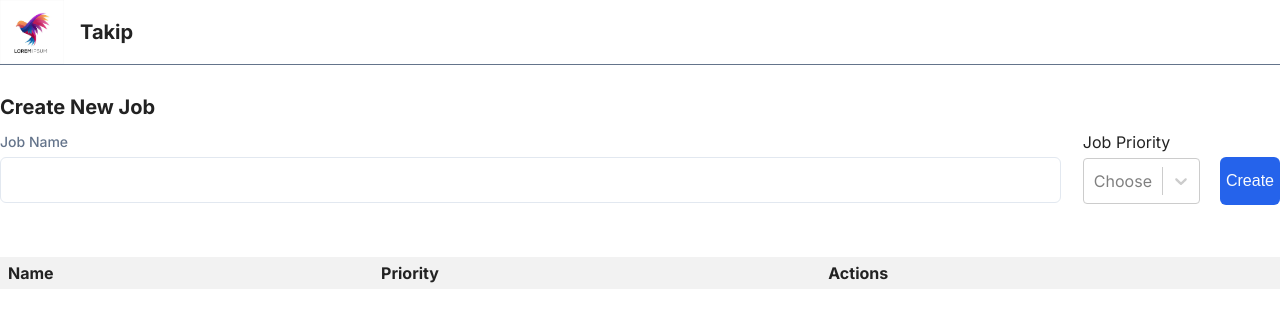
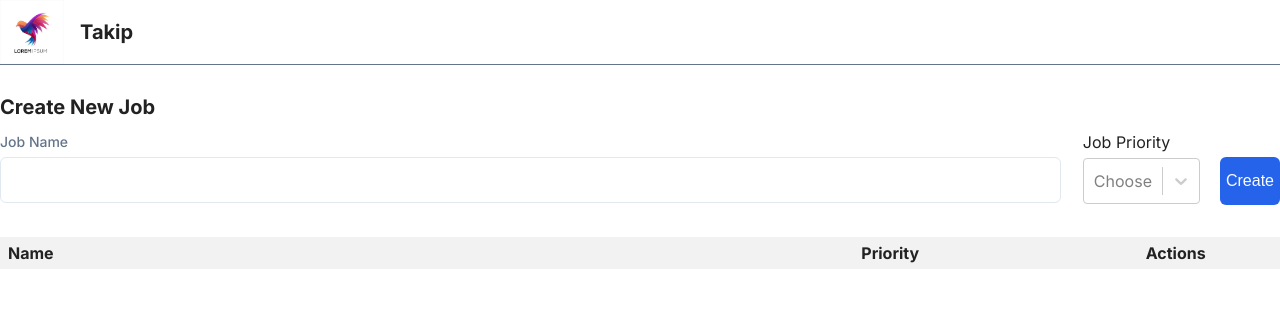
Before and after one commit to k-cicek/is-takip-project, a Next.js app: page / in a window 1280 px wide. Shown: the top 328 px of the page. Built offline with nearby package versions, Linux system fonts and the light colour scheme.

Commit message:
Updated priority colors

```diff
--- a/src/components/JobList/jobList.tsx
+++ b/src/components/JobList/jobList.tsx
@@ -1,5 +1,11 @@
 import React, { useContext } from 'react';
 import { AppContext } from '@/contexts/AppContext';
+
+const priorityColors = {
+    "Urgent": "#c82333",
+    "Regular": "#dfa800",
+    "Trivial": "#0168d9"
+};
 
 function JobList() {
     const ctx = useContext(AppContext);
@@ -28,7 +34,9 @@ function JobList() {
                     {sortedJobs.map((job) => (
                         <tr className={job.priority.toLowerCase()} key={job.name}>
                             <td>{job.name}</td>
-                            <td>{job.priority}</td>
+                            <td>
+                                <button className={job.priority.toLowerCase()}>{job.priority}</button>
+                            </td>
                             <td>
                                 <button onClick={() => handleDelete(job.name)}>Delete</button>
                             </td>
--- a/src/styles/joblist.module.scss
+++ b/src/styles/joblist.module.scss
@@ -1,15 +1,18 @@
 .table-wrapper {
   overflow-x: auto;
+  width: 100%;
 
   .job-table {
     width: 100%;
-    border-collapse: collapse;
-    margin-top: 20px;
+    table-layout: fixed;
 
     th,
     td {
       padding: 8px;
       text-align: left;
+      overflow: hidden;
+      text-overflow: ellipsis;
+      white-space: nowrap;
     }
 
     th {
@@ -25,5 +28,25 @@
       border-radius: 3px;
       cursor: pointer;
     }
+    tr {
+      display: grid;
+      grid-template-columns: 3fr 1fr 0.5fr;
+    }
   }
 }
+
+td:nth-child(2) {
+  button {
+    &.urgent {
+      background-color: #c82333;
+    }
+
+    &.regular {
+      background-color: #dfa800;
+    }
+
+    &.trivial {
+      background-color: #0168d9;
+    }
+  }
+}
```
